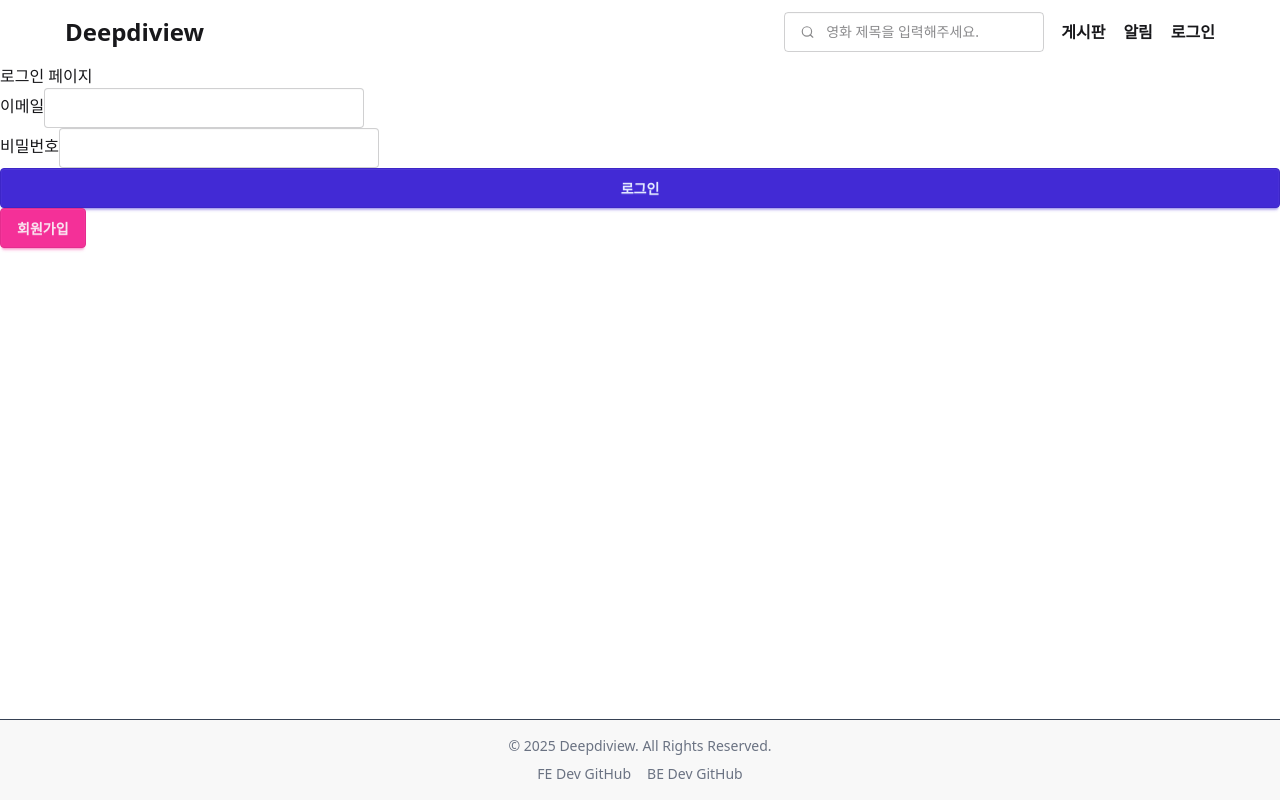
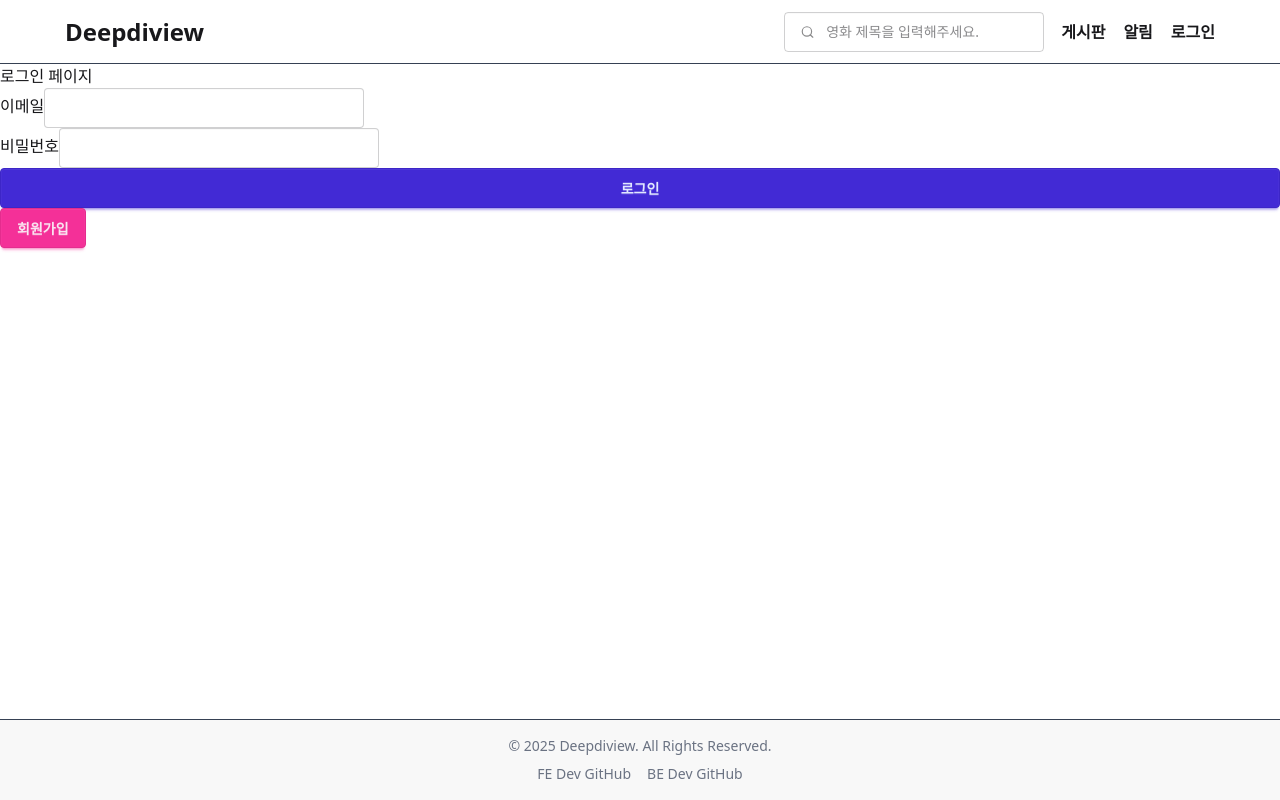
Before and after one commit to Teddy-Suh/deepdiview, a Next.js app: page /login in a window 1280 px wide. Built offline with nearby package versions, Linux system fonts and the light colour scheme; no server answers.

Commit message:
♻️ Refactor: move spacing logic from layout to individual nav/header components

```diff
--- a/src/app/layout.tsx
+++ b/src/app/layout.tsx
@@ -25,7 +25,7 @@ export default async function RootLayout({
           <header>
             <TopNav />
           </header>
-          <main className='flex-1 pb-18 md:pb-4'>{children}</main>
+          <main className='flex-1 pb-2 md:pb-4'>{children}</main>
           <BottomNav />
           <Footer />
         </SessionProvider>
--- a/src/components/layout/TopNav.tsx
+++ b/src/components/layout/TopNav.tsx
@@ -28,8 +28,8 @@ export default function TopNav() {
     <>
       <nav
         className={clsx(
-          'container-wrapper fixed right-0 left-0 z-50 hidden h-16 items-center border-b-1 transition-colors duration-300 md:flex',
-          scrolled ? 'bg-base-100 border-b-gray-700' : 'border-b-transparent'
+          'container-wrapper fixed right-0 left-0 z-50 hidden h-16 items-center border-b-1 transition-colors duration-200 md:flex',
+          !isOverlaid || scrolled ? 'bg-base-100 border-b-gray-700' : 'border-b-transparent'
         )}
       >
         <div className='flex-1'>
```
